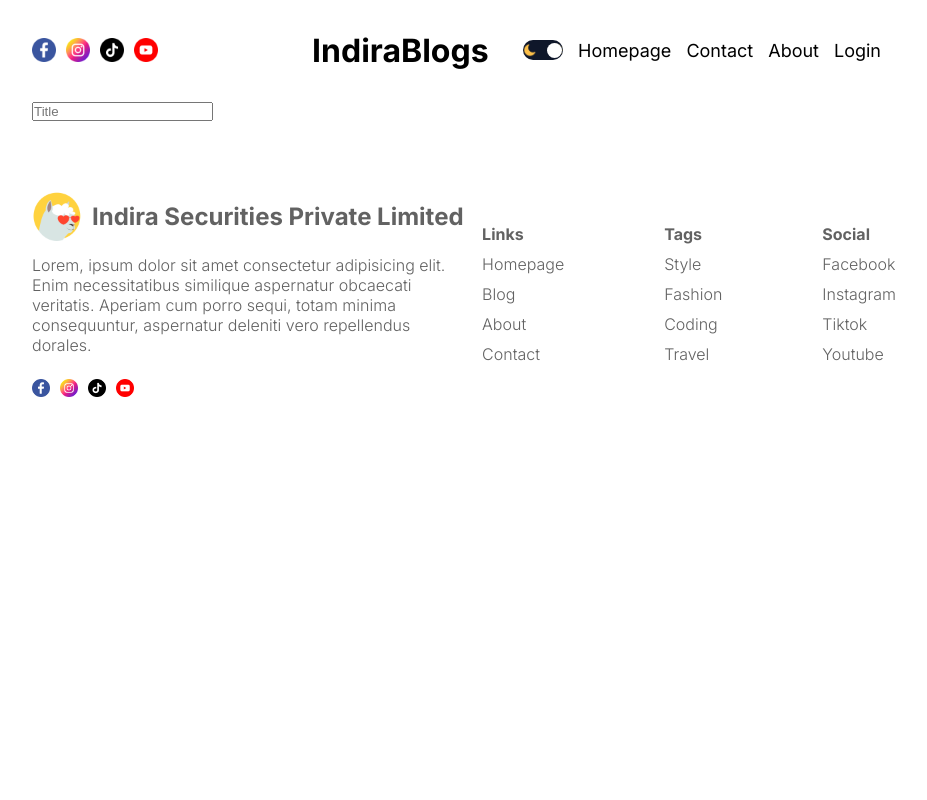
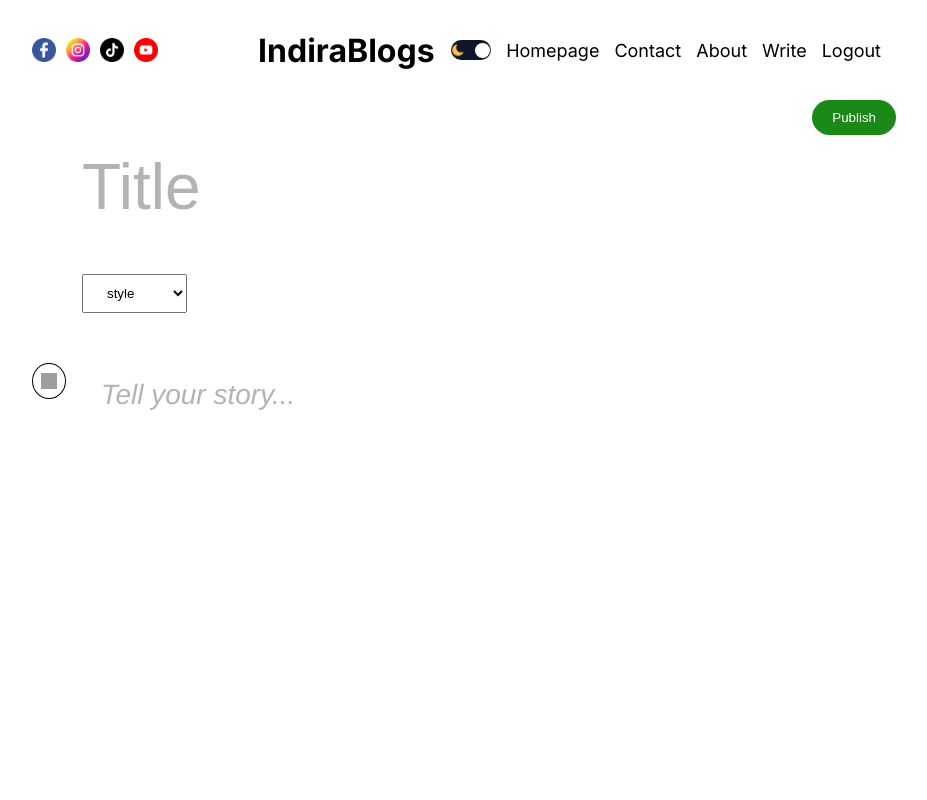
Before and after one commit to yogita-indira/nextjs_blog, a Next.js app: page /write in a window 1280 px wide. Shown: the top 800 px of the page, without its empty margins (176-1103 px from the left). Built offline with nearby package versions, Linux system fonts and the light colour scheme; no server answers; grey boxes are pictures that could not be loaded.

Commit message:
corrected prisma

```diff
--- a/package.json
+++ b/package.json
@@ -18,7 +18,8 @@
     "next-auth": "^4.24.7",
     "nodemon": "^3.1.4",
     "react": "18.2.0",
-    "react-dom": "18.2.0"
+    "react-dom": "18.2.0",
+    "react-quill": "^2.0.0"
   },
   "devDependencies": {
     "autoprefixer": "^10.4.19",
--- /dev/null
+++ b/src/app/api/categories/route.js
@@ -0,0 +1,15 @@
+import prisma from "@/utils/connect";
+import { NextResponse } from "next/server";
+
+export const GET = async () => {
+  try {
+    const categories = await prisma.category.findMany();
+
+    return new NextResponse(JSON.stringify(categories, { status: 200 }));
+  } catch (err) {
+    console.log(err);
+    return new NextResponse(
+      JSON.stringify({ message: "Something went wrong!" }, { status: 500 })
+    );
+  }
+};
--- /dev/null
+++ b/src/app/api/comments/route.js
@@ -0,0 +1,51 @@
+import { getAuthSession } from "@/utils/auth";
+import prisma from "@/utils/connect";
+import { NextResponse } from "next/server";
+
+// GET ALL COMMENTS OF A POST
+export const GET = async (req) => {
+  const { searchParams } = new URL(req.url);
+
+  const postSlug = searchParams.get("postSlug");
+
+  try {
+    const comments = await prisma.comment.findMany({
+      where: {
+        ...(postSlug && { postSlug }),
+      },
+      include: { user: true },
+    });
+
+    return new NextResponse(JSON.stringify(comments, { status: 200 }));
+  } catch (err) {
+    // console.log(err);
+    return new NextResponse(
+      JSON.stringify({ message: "Something went wrong!" }, { status: 500 })
+    );
+  }
+};
+
+// CREATE A COMMENT
+export const POST = async (req) => {
+  const session = await getAuthSession();
+
+  if (!session) {
+    return new NextResponse(
+      JSON.stringify({ message: "Not Authenticated!" }, { status: 401 })
+    );
+  }
+
+  try {
+    const body = await req.json();
+    const comment = await prisma.comment.create({
+      data: { ...body, userEmail: session.user.email },
+    });
+
+    return new NextResponse(JSON.stringify(comment, { status: 200 }));
+  } catch (err) {
+    console.log(err);
+    return new NextResponse(
+      JSON.stringify({ message: "Something went wrong!" }, { status: 500 })
+    );
+  }
+};
--- /dev/null
+++ b/src/app/api/posts/[slug]/route.js
@@ -0,0 +1,74 @@
+import { getAuthSession } from "@/utils/auth";
+import prisma from "@/utils/connect";
+import { NextResponse } from "next/server";
+
+export const GET = async (req) => {
+  const { searchParams } = new URL(req.url);
+
+  const page = searchParams.get("page");
+  const cat = searchParams.get("cat");
+
+  const POST_PER_PAGE = 2;
+
+  const query = {
+    take: POST_PER_PAGE,
+    skip: POST_PER_PAGE * (page - 1),
+    where: {
+      ...(cat && { catSlug: cat }),
+    },
+  };
+
+
+
+
+
+
+
+
+  try {
+    const [posts, count] = await prisma.$transaction([
+      prisma.post.findMany(query),
+      prisma.post.count({ where: query.where }),
+    ]);
+    return new NextResponse(JSON.stringify({ posts, count }, { status: 200 }));
+  } catch (err) {
+    console.log(err);
+    return new NextResponse(
+      JSON.stringify({ message: "Something went wrong!" }, { status: 500 })
+    );
+  }
+};
+
+
+
+
+
+
+
+
+
+
+// CREATE A POST
+export const POST = async (req) => {
+  const session = await getAuthSession();
+
+  if (!session) {
+    return new NextResponse(
+      JSON.stringify({ message: "Not Authenticated!" }, { status: 401 })
+    );
+  }
+
+  try {
+    const body = await req.json();
+    const post = await prisma.post.create({
+      data: { ...body, userEmail: session.user.email },
+    });
+
+    return new NextResponse(JSON.stringify(post, { status: 200 }));
+  } catch (err) {
+    console.log(err);
+    return new NextResponse(
+      JSON.stringify({ message: "Something went wrong!" }, { status: 500 })
+    );
+  }
+};
--- a/src/app/components/AuthLinks/AuthLinks.jsx
+++ b/src/app/components/AuthLinks/AuthLinks.jsx
@@ -11,7 +11,7 @@ const AuthLinks = () => {
 
   return (
     <>
-      {status === "unauthenticated" ? (
+      {status === "authenticated" ? (
         <Link href="/login" className={styles.link}>
           Login
         </Link>
--- a/src/app/write/page.jsx
+++ b/src/app/write/page.jsx
@@ -1,16 +1,154 @@
-import React from 'react'
-import style from "./write.module.css"
+"use client";
+
+import Image from "next/image";
+import styles from "./write.module.css";
+import { useEffect, useState } from "react";
+import "react-quill/dist/quill.bubble.css";
+import { useRouter } from "next/navigation";
+// import { useSession } from "next-auth/react";
+// import {
+//   getStorage,
+//   ref,
+//   uploadBytesResumable,
+//   getDownloadURL,
+// } from "firebase/storage";
+// import { app } from "@/utils/firebase";
+import ReactQuill from "react-quill";
+
 const WritePage = () => {
+  // const { status } = useSession();
+  const router = useRouter();
+
+  const [open, setOpen] = useState(false);
+  const [file, setFile] = useState(null);
+  const [media, setMedia] = useState("");
+  const [value, setValue] = useState("");
+  const [title, setTitle] = useState("");
+  const [catSlug, setCatSlug] = useState("");
+
+  useEffect(() => {
+    // const storage = getStorage(app);
+    const upload = () => {
+      const name = new Date().getTime() + file.name;
+      // const storageRef = ref(storage, name);
+
+      const uploadTask = uploadBytesResumable(storageRef, file);
+
+      uploadTask.on(
+        "state_changed",
+        (snapshot) => {
+          const progress =
+            (snapshot.bytesTransferred / snapshot.totalBytes) * 100;
+          console.log("Upload is " + progress + "% done");
+          switch (snapshot.state) {
+            case "paused":
+              console.log("Upload is paused");
+              break;
+            case "running":
+              console.log("Upload is running");
+              break;
+          }
+        },
+        (error) => {},
+        () => {
+          getDownloadURL(uploadTask.snapshot.ref).then((downloadURL) => {
+            setMedia(downloadURL);
+          });
+        }
+      );
+    };
+
+    file && upload();
+  }, [file]);
+
+  // if (status === "loading") {
+  //   return <div className={styles.loading}>Loading...</div>;
+  // }
+
+  // if (status === "unauthenticated") {
+  //   router.push("/");
+  // }
+
+  const slugify = (str) =>
+    str
+      .toLowerCase()
+      .trim()
+      .replace(/[^\w\s-]/g, "")
+      .replace(/[\s_-]+/g, "-")
+      .replace(/^-+|-+$/g, "");
+
+  const handleSubmit = async () => {
+    const res = await fetch("/api/posts", {
+      method: "POST",
+      body: JSON.stringify({
+        title,
+        desc: value,
+        img: media,
+        slug: slugify(title),
+        catSlug: catSlug || "style", //If not selected, choose the general category
+      }),
+    });
+
+    if (res.status === 200) {
+      const data = await res.json();
+      router.push(`/posts/${data.slug}`);
+    }
+  };
+
   return (
-    <div className={style.container}>
+    <div className={styles.container}>
+      <input
+        type="text"
+        placeholder="Title"
+        className={styles.input}
+        onChange={(e) => setTitle(e.target.value)}
+      />
+      <select className={styles.select} onChange={(e) => setCatSlug(e.target.value)}>
+        <option value="style">style</option>
+        <option value="fashion">fashion</option>
+        <option value="food">food</option>
+        <option value="culture">culture</option>
+        <option value="travel">travel</option>
+        <option value="coding">coding</option>
+      </select>
+      <div className={styles.editor}>
+        <button className={styles.button} onClick={() => setOpen(!open)}>
+          <Image src="/plus.png" alt="" width={16} height={16} />
+        </button>
+        {open && (
+          <div className={styles.add}>
+            <input
+              type="file"
+              id="image"
+              onChange={(e) => setFile(e.target.files[0])}
+              style={{ display: "none" }}
+            />
+            <button className={styles.addButton}>
+              <label htmlFor="image">
+                <Image src="/image.png" alt="" width={16} height={16} />
+              </label>
+            </button>
+            <button className={styles.addButton}>
+              <Image src="/external.png" alt="" width={16} height={16} />
+            </button>
+            <button className={styles.addButton}>
+              <Image src="/video.png" alt="" width={16} height={16} />
+            </button>
+          </div>
+        )}
+        <ReactQuill
+          className={styles.textArea}
+          theme="bubble"
+          value={value}
+          onChange={setValue}
+          placeholder="Tell your story..."
+        />
+      </div>
+      <button className={styles.publish} onClick={handleSubmit}>
+        Publish
+      </button>
+    </div>
+  );
+};
 
-      <input type="text" placeholder='Title'/>
-      <div className={style.editor}>
-
-
-      </div>
-    </div>
-  )
-}
-
-export default WritePage
+export default WritePage;
--- a/src/app/write/write.module.css
+++ b/src/app/write/write.module.css
@@ -1,3 +1,75 @@
 .container{
+    position: relative;
+    display: flex;
+    flex-direction: column;
+  }
 
-}
+  .select{
+    margin-bottom: 50px;
+    padding: 10px 20px;
+    margin-left: 50px;
+    width: max-content;
+  }
+
+  .editor {
+    display: flex;
+    gap: 20px;
+    height: 700px;
+    position: relative;
+  }
+
+  .button,
+  .addButton {
+    width: 36px;
+    height: 36px;
+    border-radius: 50%;
+    background-color: transparent;
+    border: 1px solid var(--textColor);
+    display: flex;
+    align-items: center;
+    justify-content: center;
+    cursor: pointer;
+  }
+
+  .addButton {
+    border-color: #1a8917;
+  }
+
+  .add {
+    display: flex;
+    gap: 20px;
+    background-color: var(--bg);
+    position: absolute;
+    z-index: 999;
+    width: 100%;
+    left: 50px;
+  }
+
+  .input{
+    padding: 50px;
+    font-size: 64px;
+    border: none;
+    outline: none;
+    background-color: transparent;
+    color: var(--textColor);
+  }
+
+  .input::placeholder{
+    color: #b3b3b1;
+  }
+
+  .textArea {
+    width: 100%;
+  }
+
+  .publish{
+    position: absolute;
+    top: 0px;
+    right: 0px;
+    padding: 10px 20px;
+    border: none;
+    background-color: #1a8917;
+    color: white;
+    cursor: pointer;
+    border-radius: 20px;
+  }
--- a/src/utils/auth.js
+++ b/src/utils/auth.js
@@ -1,12 +1,12 @@
 import GoogleProvider from "next-auth/providers/google"
 import { PrismaAdapter } from "@auth/prisma-adapter"
-import { PrismaClient } from "@prisma/client"
+// import { PrismaClient } from "@prisma/client"
 import NextAuth from "next-auth"
 
-const prisma = new PrismaClient()
+// const prisma = new PrismaClient()
 
 export const authOptions = {
-  adapter: PrismaAdapter(prisma),
+  // adapter: PrismaAdapter(prisma),
   providers: [
     GoogleProvider({
       clientId: process.env.GOOGLE_CLIENT_ID,
```
Also changed, not shown: 1 other file (tests, documents, lock files or other folders).
